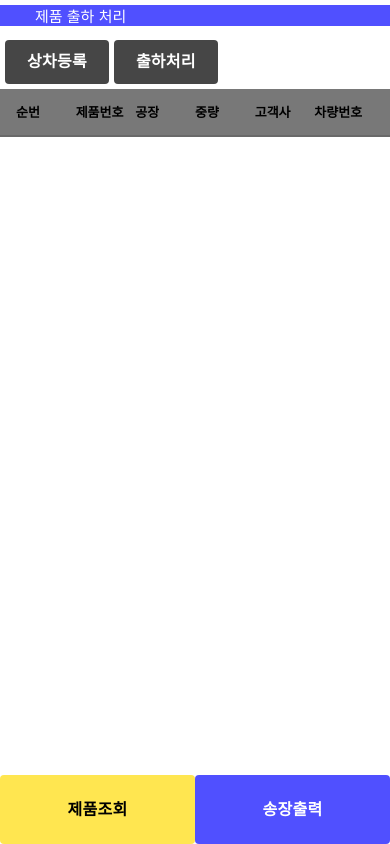
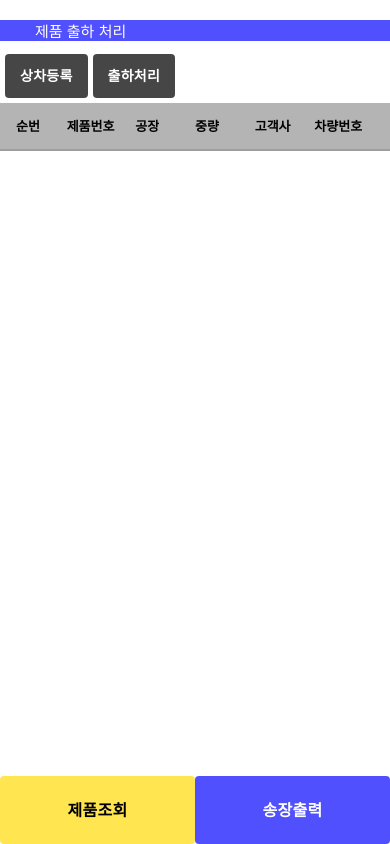
Before and after one commit to ssajiny/react-native, a React Native app: screen / in a window 390 px wide. Built offline with nearby package versions, Linux system fonts and the light colour scheme.

Commit message:
product number column fixed

```diff
--- a/App.js
+++ b/App.js
@@ -1,5 +1,5 @@
 import React, { useState, useEffect } from "react";
-import { StyleSheet, View, Text, ScrollView } from "react-native";
+import { StyleSheet, View, Text, ScrollView, Alert } from "react-native";
 import Header from "./components/Header";
 import DataList from "./components/DataList";
 import Controller from "./components/Controller";
@@ -16,14 +16,21 @@ export default function App() {
   // data state 수정
   const carHandler = (selected, tmpCarNum, tmpCom) => {
 
-    // 선택 된 값 수정
-    data && data.map((tmp) => {
+    // 차량, 회사 정보를 입력 안 했을 시
+    if(tmpCarNum === null || tmpCom === null){
+      Alert.alert('오류', '차량번호, 회사를 입력 하세요.');
+    }
+
+    // Modal창에서 선택 된 값 수정
+    else {data && data.map((tmp) => {
       if(tmp.num === selected){
         tmp.carNum = tmpCarNum;
         tmp.com = tmpCom;
 
       }
-    });
+    }
+
+    );}
 
     // setData((prevData) => {
     //   return (prevData.filter(data => data.num != selected));
@@ -78,7 +85,7 @@ export default function App() {
 const styles = StyleSheet.create({
   container: {
     flex: 1,
-    paddingTop: 5,
+    paddingTop: 20,
     backgroundColor: "#fff",
   },
   header: {
--- a/components/DataList.js
+++ b/components/DataList.js
@@ -81,10 +81,10 @@ export default function DataList({ data, setControllNum, modalOpen, setModalOpen
       {/* DataTable */}
       <DataTable>
         <DataTable.Header style={styles.header}>
-          <DataTable.Title>
+          <DataTable.Title style={{flex:0.5}}>
             <Text style={styles.title}>순번</Text>
           </DataTable.Title>
-          <DataTable.Title>
+          <DataTable.Title style={{flex:1.5, justifyContent: "center"}}>
             <Text style={styles.title}>제품번호</Text>
           </DataTable.Title>
           <DataTable.Title>
@@ -112,8 +112,8 @@ export default function DataList({ data, setControllNum, modalOpen, setModalOpen
             >
               {/* 선택 된 column bg color 변경 */}
               <DataTable.Row key={index} style={{backgroundColor:selected === col.num ? "pink" : "white"}}>
-                <DataTable.Cell>{index + 1}</DataTable.Cell>
-                <DataTable.Cell>{col.num}</DataTable.Cell>
+                <DataTable.Cell style={{flex:0.5}}>{index + 1}</DataTable.Cell>
+                <DataTable.Cell style={{flex:1.5}}>{col.num}</DataTable.Cell>
                 <DataTable.Cell>{col.fac}</DataTable.Cell>
                 <DataTable.Cell>{col.weight}</DataTable.Cell>
                 <DataTable.Cell>{col.com}</DataTable.Cell>
@@ -134,7 +134,7 @@ const styles = StyleSheet.create({
     backgroundColor: "#fff",
   },
   header: {
-    backgroundColor: "#787878",
+    backgroundColor: "#b4b4b4",
     alignContent: "center",
     justifyContent: "center",
   },
@@ -142,6 +142,9 @@ const styles = StyleSheet.create({
     color: "black",
     fontSize: 13,
     fontWeight: "bold",
+    alignContent: "center",
+    justifyContent: "center"
+
   },
   modalConent: {
     backgroundColor: "#00B9FF",
--- a/components/Registration.js
+++ b/components/Registration.js
@@ -17,7 +17,12 @@ export default function Registration({ controllNum, setModalOpen }) {
       <Pressable
         style={styles.button}
         onPress={() => {
-          Alert.alert('출하처리', '출하가 정상적으로 처리 되었습니다.');
+          Alert.alert('출하처리', `${controllNum} 출하가 정상적으로 처리 되었습니다.`);
+          // 제품 코드 출하 처리로 변경
+
+          // 제품조회 Refresh
+
+
         }}
       >
         <Text style={styles.text}>출하처리</Text>
@@ -35,14 +40,14 @@ const styles = StyleSheet.create({
     marginLeft: 5,
     alignItems: "center",
     justifyContent: "center",
-    paddingVertical: 10,
-    paddingHorizontal: 22,
+    paddingVertical: 6,
+    paddingHorizontal: 15,
     borderRadius: 4,
     elevation: 3,
     backgroundColor: "#464646",
   },
   text: {
-    fontSize: 16,
+    fontSize: 14,
     lineHeight: 21,
     fontWeight: "bold",
     letterSpacing: 0.25,
--- a/package.json
+++ b/package.json
@@ -18,7 +18,8 @@
     "react-native-paper": "^4.12.0",
     "react-native-table-component": "^1.2.2",
     "react-native-vector-icons": "^9.1.0",
-    "react-native-web": "0.17.1"
+    "react-native-web": "0.17.1",
+    "expo-print": "~11.1.0"
   },
   "devDependencies": {
     "@babel/core": "^7.12.9"
```
Also changed, not shown: 1 other file (tests, documents, lock files or other folders).
